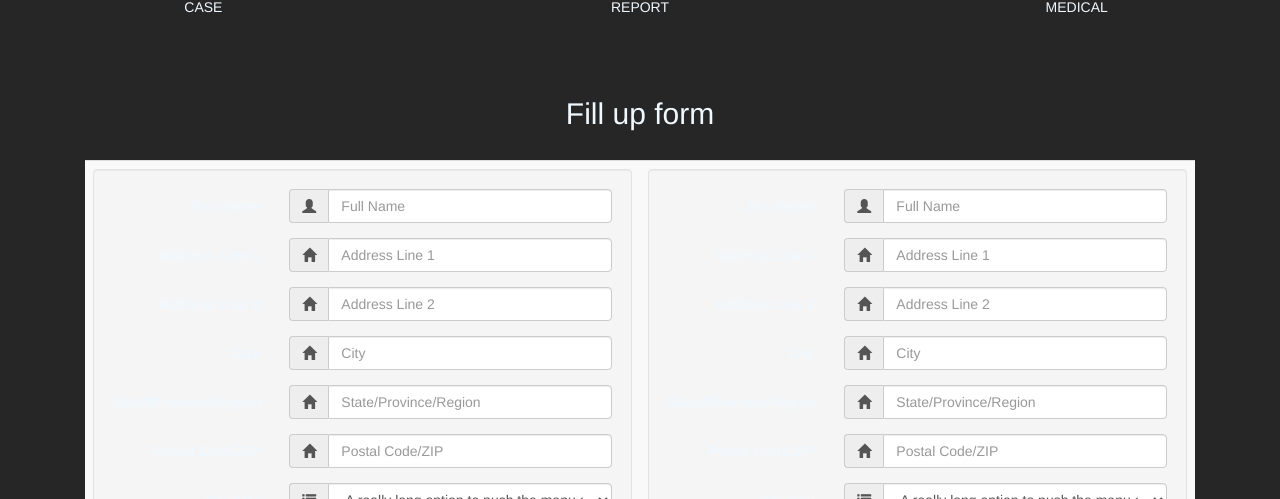
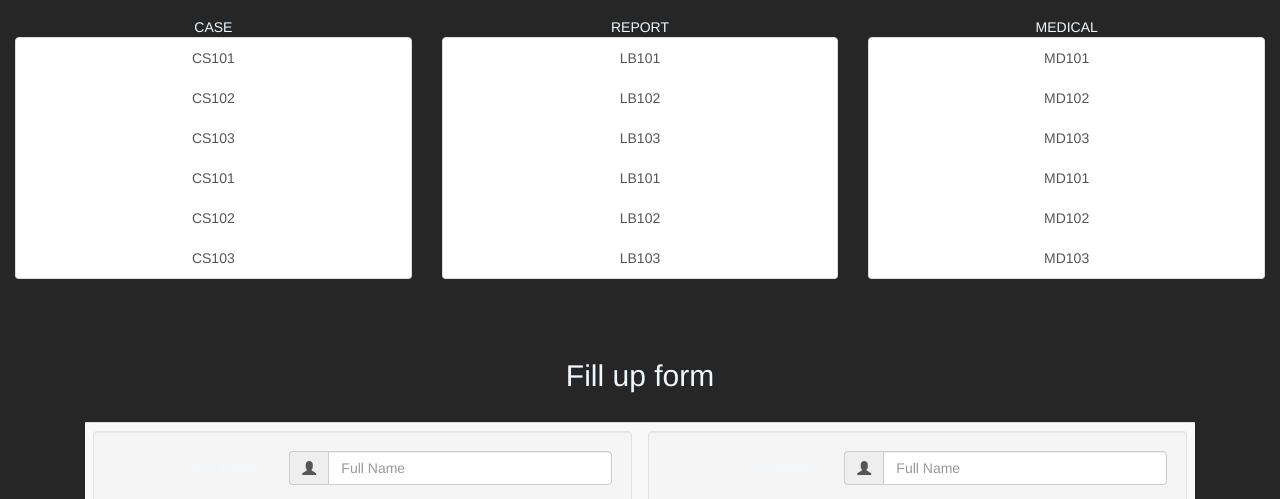
Before and after one commit to MrHr6874/GSIH-WEB-UI, a plain HTML site: page Medicalfillupform.html in a window 1280 px wide. Shown: the part 711-1210 px from the top of the page. Drawn offline with nearby package versions, Linux system fonts and the light colour scheme.

Commit message:
Update Medicalfillupform.html

```diff
--- a/Medicalfillupform.html
+++ b/Medicalfillupform.html
@@ -137,52 +137,41 @@ div{
   <script type="text/javascript" src="app.js"></script>
 
 
-    <div class="row">
-      <div class="col-sm-12" style="text-align:center;"><h2>Patient's History</h2></div>
-      <div class="col-4 " style="text-align: center;">CASE<br>
-      <div class="list-group" ></div>
-        <script type='text/javascript'>
-          var ul=document.createElement('ul');
-          for(i=0;i<5;i++)
-          {
-              var li=document.createElement('li');
-              li.innerHTML="<button><a href=''>CS101</a></button>";
-              ul.appendChild(li);
-          }
-          document.getElementById('list-group').appendChild(ul);
-
-          </script>
-
+  <div class="container-fluid">
+   <h2 style="color: aliceblue;text-align: center;">Patient's History</h2><br>
+     <div class="row">
+     <div class="col-4 " style="color: aliceblue;text-align: center;">CASE<br>
+       <div class="list-group">
+          <a href="#" class="list-group-item list-group-item-action">CS101</a>
+          <a href="#" class="list-group-item list-group-item-action">CS102</a>
+          <a href="#" class="list-group-item list-group-item-action">CS103</a>
+          <a href="#" class="list-group-item list-group-item-action">CS101</a>
+          <a href="#" class="list-group-item list-group-item-action">CS102</a>
+          <a href="#" class="list-group-item list-group-item-action">CS103</a>
+         </div>
     </div>
-      <div class="col-4" style="text-align: center;">REPORT<br>
-      <div class="list-group"></div>
-        <script type='text/javascript'>
-          var ul=document.createElement('ul');
-          for(i=0;i<5;i++)
-          {
-              var li=document.createElement('li');
-              li.innerHTML="<button><a href=''>L101</a></button>";
-              ul.appendChild(li);
-          }
-          document.getElementById('list-group').appendChild(ul);
-
-          </script>
+     <div class="col-4" style="color: aliceblue;text-align: center;">REPORT<br>
+       <div class="list-group">
+          <a href="#" class="list-group-item list-group-item-action">LB101</a>
+          <a href="#" class="list-group-item list-group-item-action">LB102</a>
+          <a href="#" class="list-group-item list-group-item-action">LB103</a>
+          <a href="#" class="list-group-item list-group-item-action">LB101</a>
+          <a href="#" class="list-group-item list-group-item-action">LB102</a>
+          <a href="#" class="list-group-item list-group-item-action">LB103</a>
+         </div>
     </div>
-      <div class="col-4" style="text-align: center;">MEDICAL<br>
-      <div class="list-group"></div>
-      <script type='text/javascript'>
-        var ul=document.createElement('ul');
-        for(i=0;i<5;i++)
-        {
-            var li=document.createElement('li');
-            li.innerHTML="<button><a href=''>MD101</a></button>";
-            ul.appendChild(li);
-        }
-        document.getElementById('list-group').appendChild(ul);
-
-        </script>
+     <div class="col-4" style="color: aliceblue;text-align: center;">MEDICAL<br>
+       <div class="list-group">
+          <a href="#" class="list-group-item list-group-item-action">MD101</a>
+          <a href="#" class="list-group-item list-group-item-action">MD102</a>
+          <a href="#" class="list-group-item list-group-item-action">MD103</a>
+          <a href="#" class="list-group-item list-group-item-action">MD101</a>
+          <a href="#" class="list-group-item list-group-item-action">MD102</a>
+          <a href="#" class="list-group-item list-group-item-action">MD103</a>
+         </div>
     </div>
-  </div>
+   </div>
+ </div>
   <br>
   <br>
   <!--For fill up form-->
```
